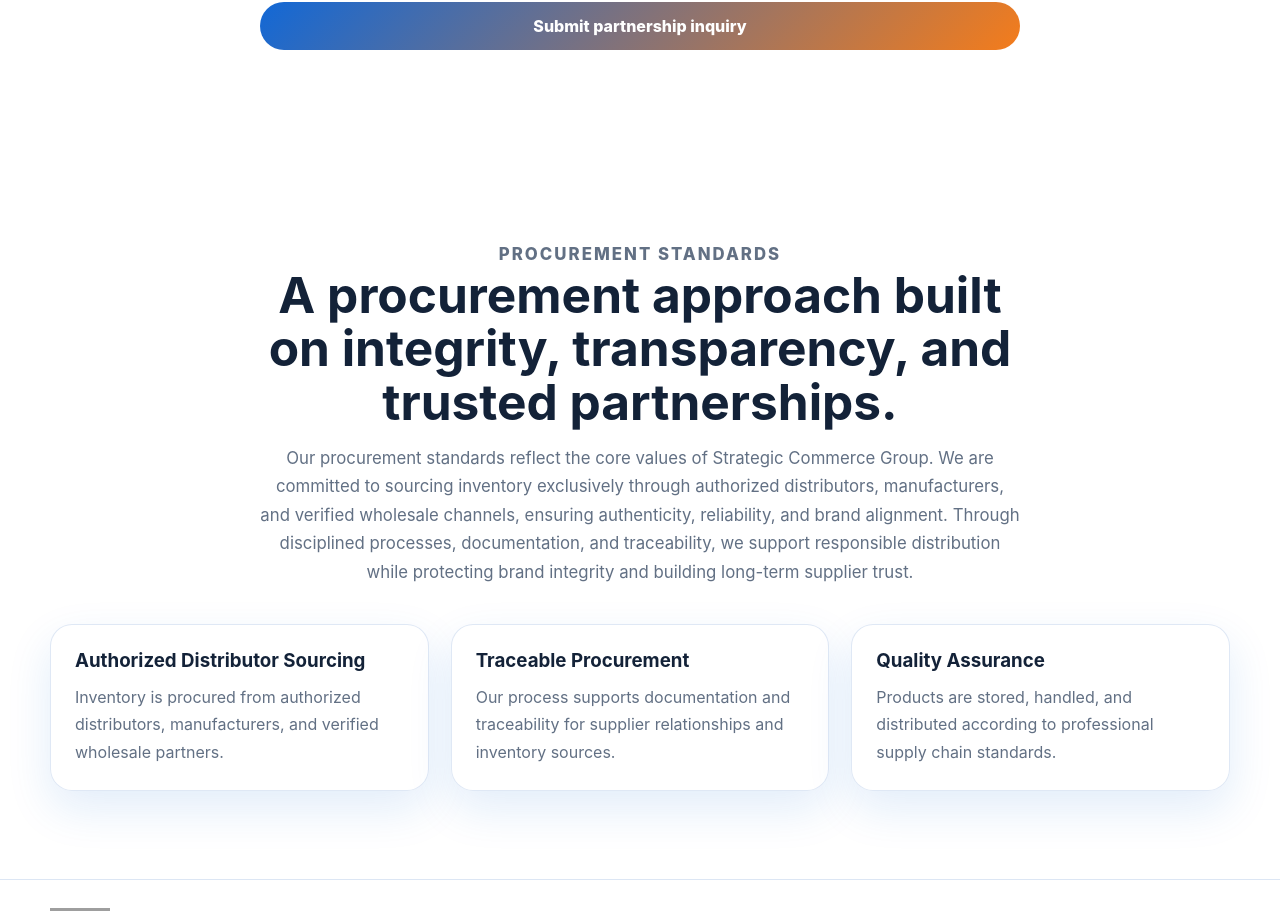
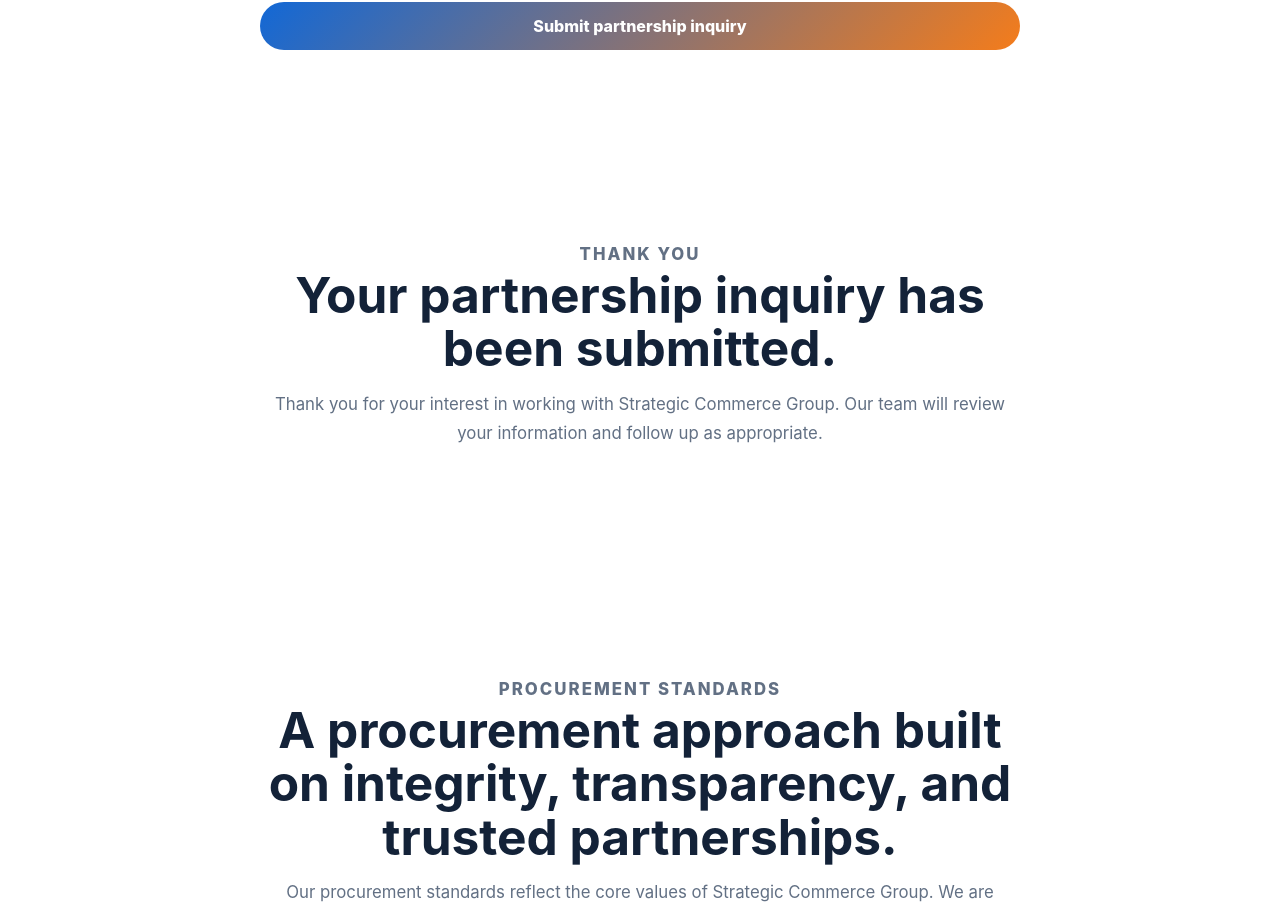
Before and after one commit to larryfelix66/strategic-commerce-group-site, a React (Vite) app: page / in a window 1280 px wide. Shown: the part 9866-10777 px from the top of the page. Built offline with nearby package versions, Linux system fonts and the light colour scheme; grey boxes are pictures that could not be loaded.

Commit message:
Update App.jsx

```diff
--- a/src/App.jsx
+++ b/src/App.jsx
@@ -348,6 +348,16 @@ export default function App() {
   </div>
 </section>
 
+        <section className="section section-white" id="thank-you">
+  <div className="container narrow">
+    <SectionHeading
+      eyebrow="Thank you"
+      title="Your partnership inquiry has been submitted."
+      text="Thank you for your interest in working with Strategic Commerce Group. Our team will review your information and follow up as appropriate."
+    />
+  </div>
+</section>
+
         <section className="section" id="about">
           <div className="container">
             <SectionHeading
```
